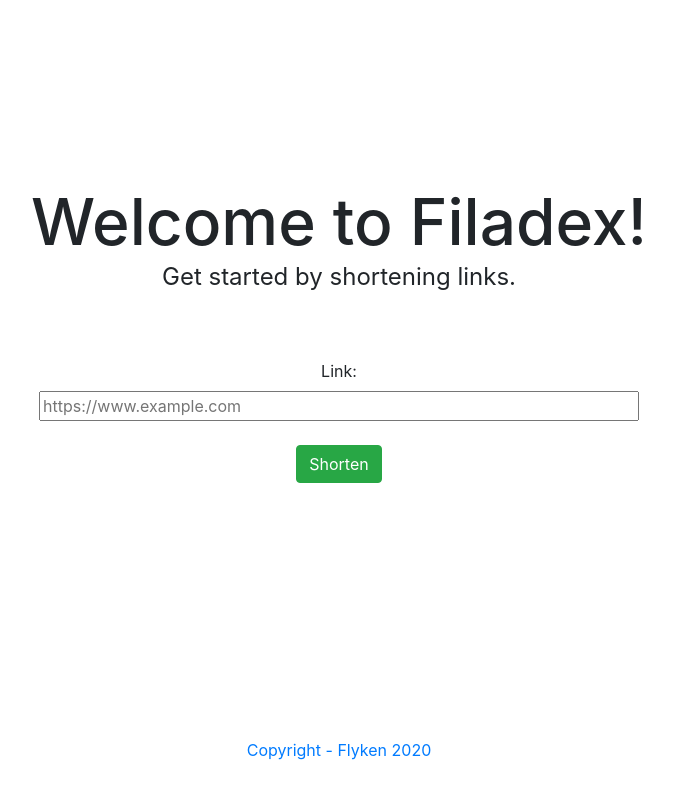
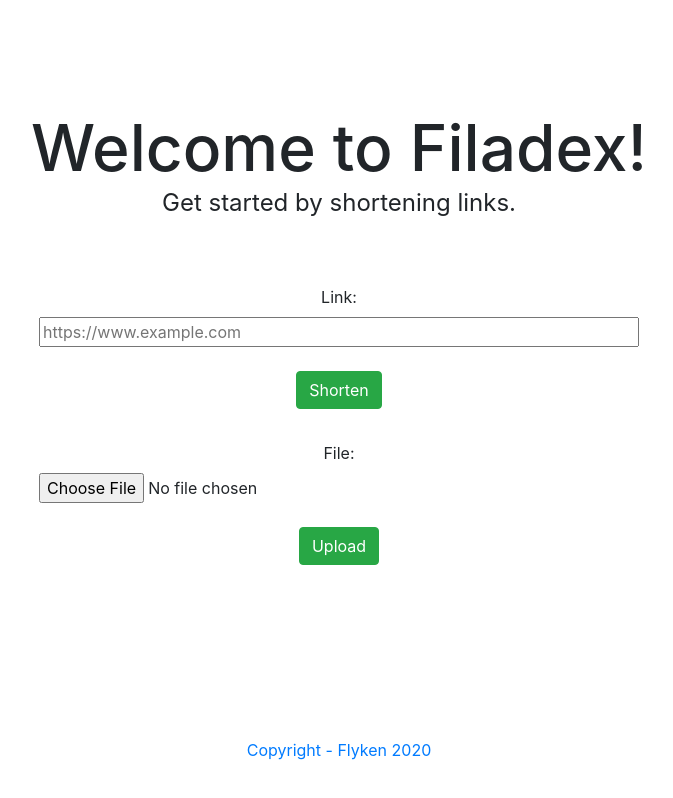
Before and after one commit to Flyken271/Filadex, a Next.js app: page / in a window 1280 px wide. Shown: the whole page, without its empty margins (301-974 px from the left). Built offline with nearby package versions, Linux system fonts and the light colour scheme.

Commit message:
added file upload and sharing

```diff
--- a/pages/index.js
+++ b/pages/index.js
@@ -6,6 +6,7 @@ import { useState } from 'react'
 
 export default function Home() {
   const [link, setLink] = useState('');
+  const [file, setFile] = useState('');
   let uid = Math.random().toString(36).substr(2, 4);
   function validURL(str) {
     var pattern = new RegExp('^(https?:\\/\\/)?'+ // protocol
@@ -37,6 +38,40 @@ export default function Home() {
     }
   }
 
+  const handleFile = (e) => {
+    e.preventDefault();
+    if(file != null){
+      try {
+        axios.post('https://api.wepost.xyz/file-uploads', {
+          uid: uid,
+        }).then((response) => {
+          const formData = new FormData()
+          formData.append('files', file)
+          //formData.append('uid', uid);
+          formData.append('ref', response.data.id) // optional, you need it if you want to link the image to an entry
+          formData.append('field', 'content')
+
+          axios.post("https://api.wepost.xyz/upload", formData).then((e) => {
+          axios.put("https://api.wepost.xyz/file-uploads/"+response.data.id, {
+              content: e.data[0]
+            })
+            if(typeof window != "undefined"){
+              window.location.href = window.location.href + uid
+            }
+          }).catch((error) => {
+            console.log(error.response);
+          })
+        }).catch((error)=>{
+          console.log(error.response);
+        })
+      } catch (error) {
+        console.log(error)
+      }
+    }else{
+      alert("Must be a valid File!");
+    }
+  }
+
   return (
     <div className={styles.container}>
       <Head>
@@ -65,6 +100,17 @@ export default function Home() {
             <br />
             <h4 id="copy"></h4>
           </Form>
+
+          <Form>
+            <label>File:</label>
+            <br />
+            <input id="fileInput" onInput={(e) => setFile(e.target.files[0])} className={styles.linkForm} type="file"/>
+            <br />
+            <br />
+            <Button color="success" onClick={(e) => handleFile(e)}>Upload</Button>
+            <br />
+            <br />
+          </Form>
         </div>
       </main>
 
```
Also changed, not shown: pages/[uid].js (+16 -5 lines).
